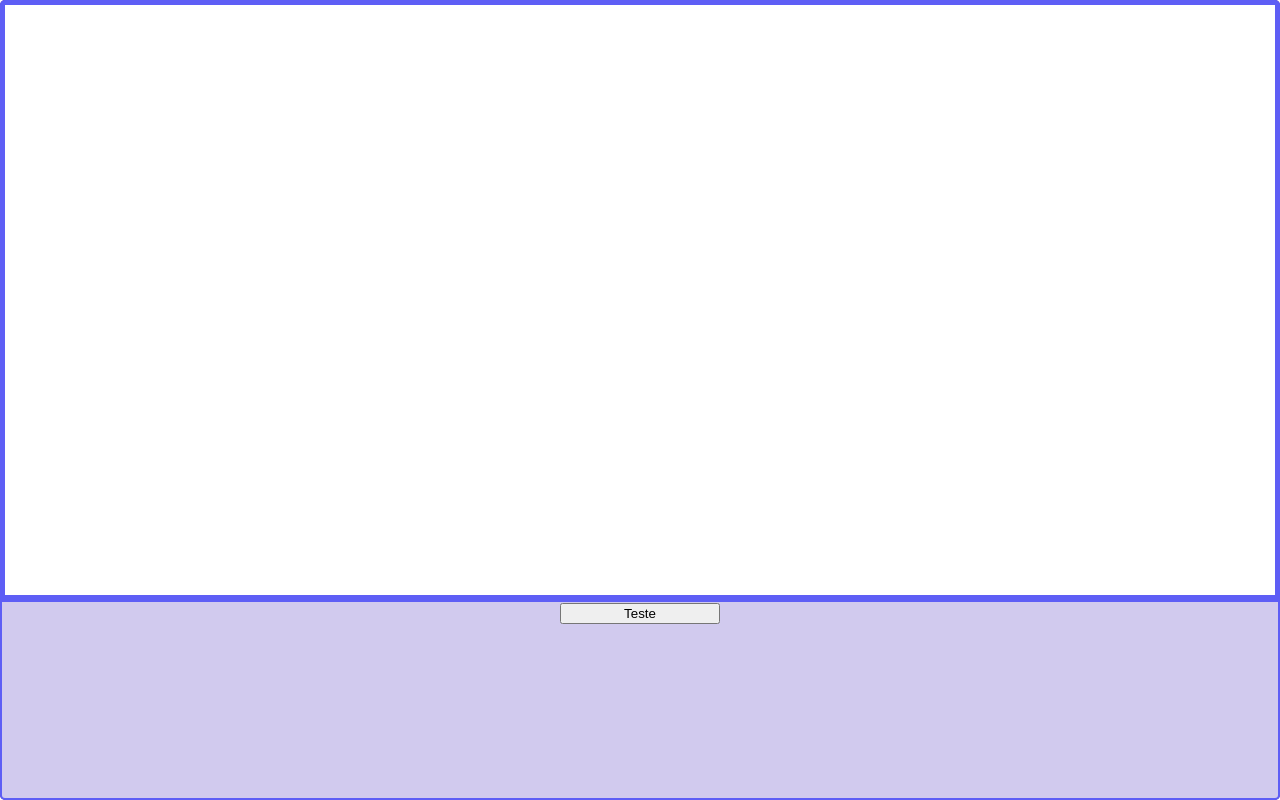
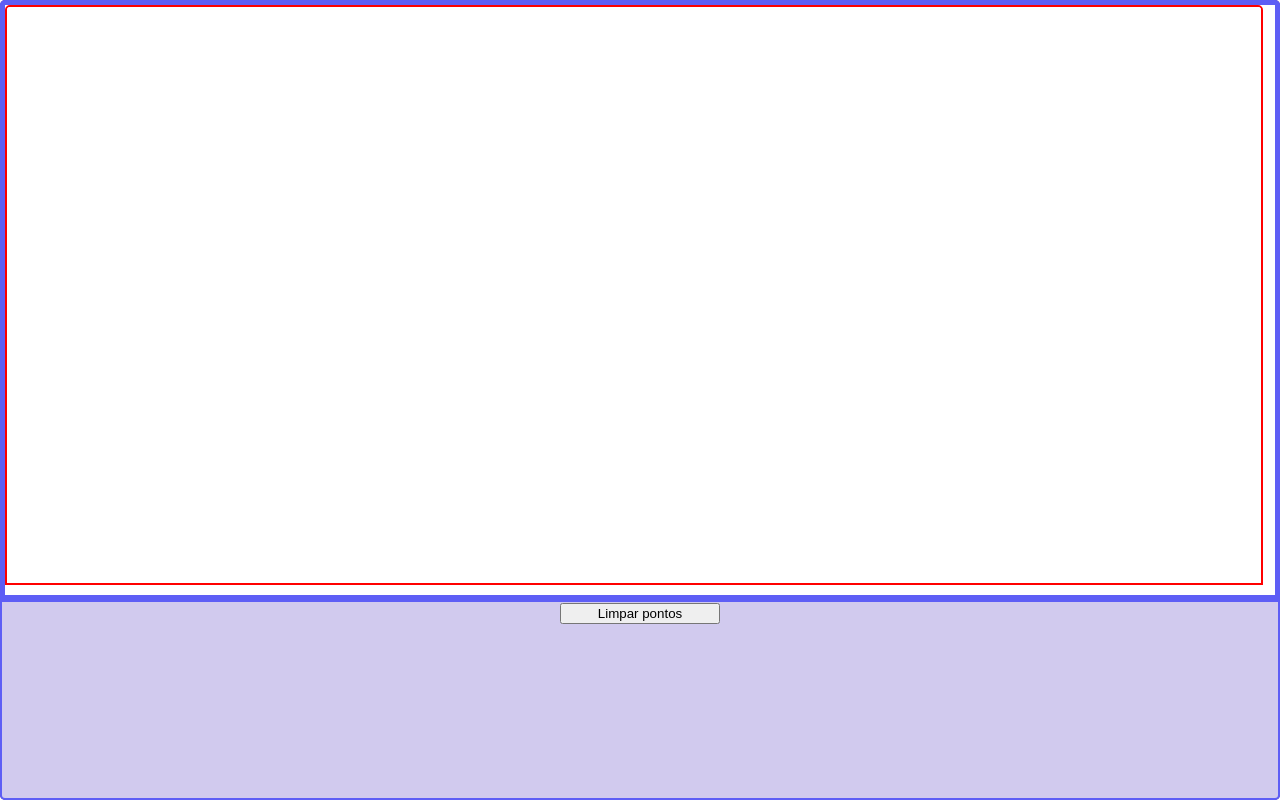
Before and after one commit to hugo-dutra/react-travelling-salesman-problem, a React (Create React App) app: page / in a window 1280 px wide. Built offline with nearby package versions, Linux system fonts and the light colour scheme.

Commit message:
Ajustes para context

```diff
--- a/src/App.js
+++ b/src/App.js
@@ -1,9 +1,13 @@
+import { DataContext, points } from "./data/DataContext";
 import MainScreen from "./screens/MainScreen";
+
 
 
 const App = () => {
   return (
-    <MainScreen />
+    <DataContext.Provider value={{ points }}>
+      <MainScreen />
+    </DataContext.Provider>
   );
 }
 
--- a/src/components/Canvas.css
+++ b/src/components/Canvas.css
@@ -1,11 +1,5 @@
 .CanvasClass {
   background-color: rgb(255, 255, 255);
-
-
-
-
-
+  border: red 2px solid;
   border-radius: 5px 5px 0px 0px;
-
-
 }
--- a/src/components/Canvas.jsx
+++ b/src/components/Canvas.jsx
@@ -1,17 +1,18 @@
 
 import './Canvas.css'
-import { useEffect, useRef } from "react";
-import { useState } from 'react';
+import { useContext, useEffect, useRef } from "react";
+import { DataContext } from '../data/DataContext';
 
 const Canvas = (props) => {
-  const { enviarPontos } = props;
   const canvasRef = useRef(null);
-  const [points, setPoints] = useState([]);
 
+  const { points } = useContext(DataContext);
 
   useEffect(() => {
     const canvas = canvasRef.current;
     const context = canvas.getContext('2d');
+    canvas.width = window.innerWidth * 0.98;
+    canvas.height = window.innerHeight * 0.72;
     context.fillStyle = '#fff';
     context.fillRect(0, 0, context.canvas.width, context.canvas.height);
   }, [])
@@ -20,7 +21,6 @@ const Canvas = (props) => {
     const { clientX, clientY } = e;
     const canvas = canvasRef.current;
     points.push({ x: clientX, y: clientY });
-    setPoints([...points]);
     canvas.width = window.innerWidth * 0.98;
     canvas.height = window.innerHeight * 0.72;
     const context = canvas.getContext('2d');
@@ -32,18 +32,13 @@ const Canvas = (props) => {
       context.fill();
       context.stroke();
     }
-    enviarPontos(points);
+
   }
 
-  const clearCanvas = (e) => {
-    if (e.button === 2) {
-      const canvas = canvasRef.current;
-      const context = canvas.getContext('2d');
-      setPoints([]);
-      context.clearRect(0, 0, canvas.width, canvas.height)
-      e.preventDefault()
-      enviarPontos(points);
-    }
+  const clearCanvas = () => {
+    const canvas = canvasRef.current;
+    const context = canvas.getContext('2d');
+    context.clearRect(0, 0, canvas.width, canvas.height);
   }
 
   return <canvas
@@ -51,6 +46,6 @@ const Canvas = (props) => {
     className="CanvasClass"
     ref={canvasRef}
     onClick={(e) => addCircle(e)}
-    onContextMenu={(e) => clearCanvas(e)} />
+  />
 }
 export default Canvas
--- a/src/components/Controls.jsx
+++ b/src/components/Controls.jsx
@@ -1,11 +1,13 @@
 import './Controls.css'
-import React from 'react';
+import React, { useContext } from 'react';
+import { DataContext } from '../data/DataContext';
 
 const Controls = (props) => {
-  const { pontos } = props;
+  const { points } = useContext(DataContext);
+
   return (
     <div className='Controls'>
-      <button onClick={() => { console.log(pontos) }}>Teste</button>
+      <button onClick={() => { points.length = 0 }}>Limpar pontos</button>
     </div>
   )
 }
--- a/src/components/MainPanel.jsx
+++ b/src/components/MainPanel.jsx
@@ -7,13 +7,9 @@ const circles = [];
 
 const MainPanel = (props) => {
 
-  const pontosRecuperados = (pontos) => {
-    props.posicaoPontos(pontos)
-  }
-
   return (
     <div className='MainPanel'>
-      <Canvas enviarPontos={pontosRecuperados} />
+      <Canvas />
     </div>
   )
 }
--- /dev/null
+++ b/src/data/DataContext.js
@@ -0,0 +1,5 @@
+import React from 'react';
+
+export const points = [{ x: 0, y: 0 }];
+
+export const DataContext = React.createContext();
```
